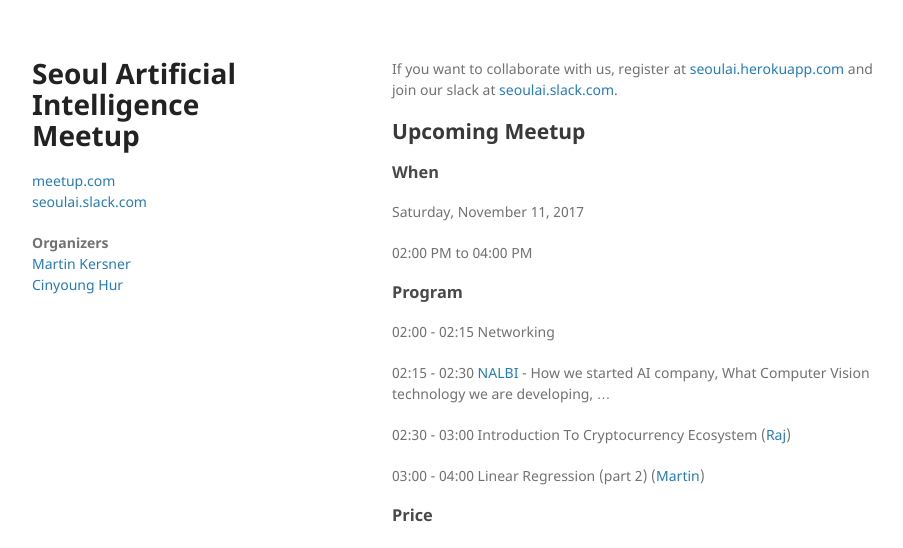
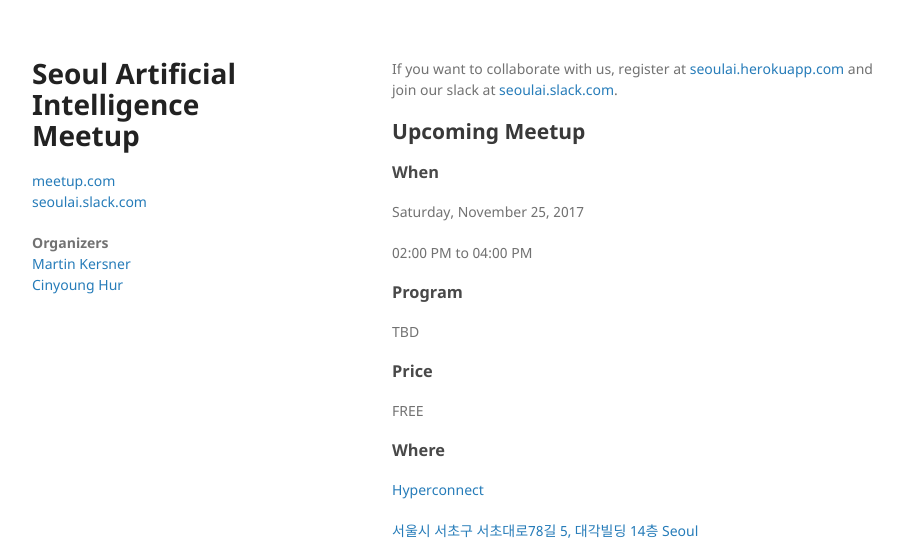
Before and after one commit to martinkersner/seoul-artificial-intelligence-meetup, a Jekyll site: the page built from docs/index.md, in a window 1280 px wide and 1400 px high. Shown: the top 548 px of the window, without its empty margins (178-1081 px from the left). Built offline with Jekyll 4.4.1, drawn with Linux system fonts in a browser that asks for light colours; the repository's description, which GitHub fills in, is left out; some of the changed text lies outside the part shown.

Commit message:
martin's presentation from november 11

```diff
--- a/docs/_data/members.yml
+++ b/docs/_data/members.yml
@@ -6,6 +6,10 @@
   email: m.kersner@gmail.com
   bio: Martin is Machine Learning Engineer with a passion for learning new things and solving interesting problems.
   presentations:
+    - date: November 11, 2017
+      title: Locally Weighted Linear Regression, Polynomial Regression
+      pdf: ../presentations/Linear_Regression_2.pdf
+      github: https://github.com/martinkersner/regression-meetup
     - date: October 28, 2017
       title: Ordinary Least Squares
       pdf: ../presentations/Linear_Regression_1.pdf
--- a/docs/index.md
+++ b/docs/index.md
@@ -6,21 +6,21 @@
 
 ## Upcoming Meetup
 ### When
-Saturday, November 11, 2017
+Saturday, November 25, 2017
 
 02:00 PM to 04:00 PM
 <!-- 10:00 AM to 12:00 PM -->
 
 ### Program
-<!--TBD-->
+TBD
 
-02:00 - 02:15 Networking
+<!--02:00 - 02:15 Networking-->
 
-02:15 - 02:30 [NALBI](https://www.nalbi.ai/) - How we started AI company, What Computer Vision technology we are developing, ...
+<!--02:15 - 02:30 [NALBI](https://www.nalbi.ai/) - How we started AI company, What Computer Vision technology we are developing, ...-->
 
-02:30 - 03:00 Introduction To Cryptocurrency Ecosystem ([Raj](members/raj))
+<!--02:30 - 03:00 Introduction To Cryptocurrency Ecosystem ([Raj](members/raj))-->
 
-03:00 - 04:00 Linear Regression (part 2) ([Martin](members/martin))
+<!--03:00 - 04:00 Linear Regression (part 2) ([Martin](members/martin))-->
 
 
 ### Price
```
Also changed, not shown: other parts of docs/index.md (+5 -0 lines), 1 other file.
